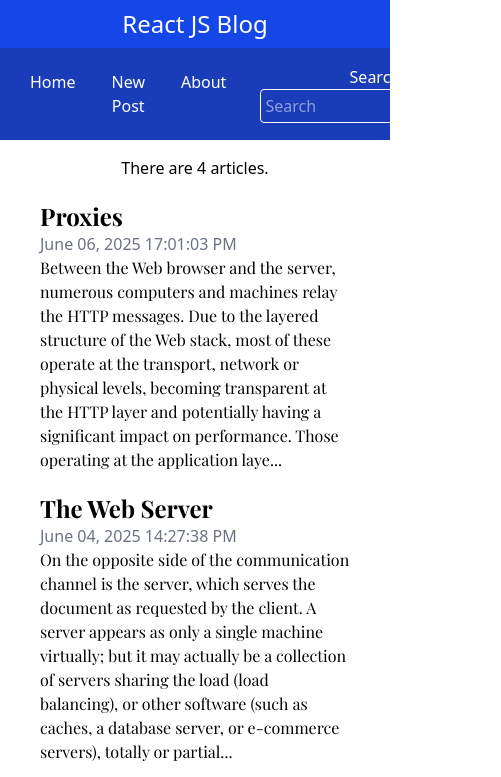
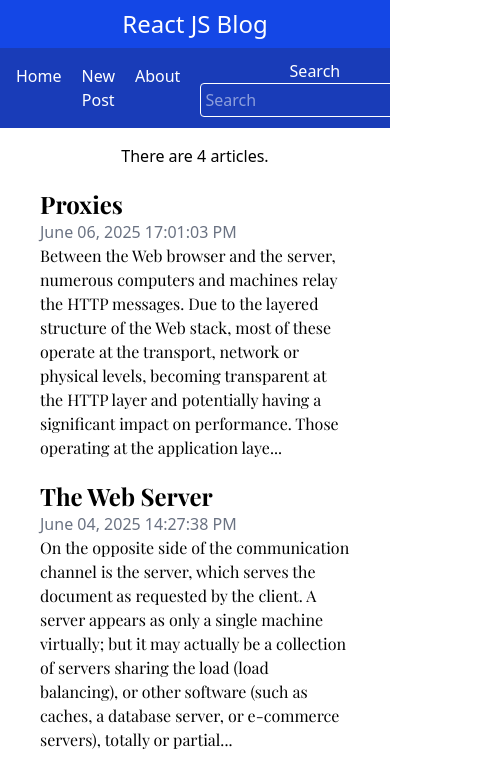
Before and after one commit to tiubarore/react-blog, a React (Vite) app: page / in a window 390 px wide. Shown: the top 777 px of the page, 501 px wide, since content can reach past the window. Built offline with nearby package versions, Linux system fonts and the light colour scheme; a web font is replaced by a local one.

Commit message:
edit navbar

```diff
--- a/src/components/Nav.jsx
+++ b/src/components/Nav.jsx
@@ -3,14 +3,14 @@
 function Nav({ search, setSearch }) {
   return (
     <nav className="text-center bg-blue-800 text-white p-2 flex">
-      <ul className="flex gap-2 justify-center p-2 mx-auto">
-        <li className="hover:bg-blue-400 p-1.5 rounded mx-2">
+      <ul className="flex sm:gap-3 gap-5  justify-center p-2 mx-auto">
+        <li className="hover:bg-blue-400 lg:p-1.5  rounded sm:mx-1.5 lg:mx-2">
           <Link to="/">Home</Link>
         </li>
-        <li className="hover:bg-blue-400 p-1.5 rounded mx-2">
+        <li className="hover:bg-blue-400 lg:p-1.5 rounded  sm:mx-1.5 lg:mx-">
           <Link to="/post">New Post</Link>
         </li>
-        <li className="hover:bg-blue-400 p-1.5 rounded mx-2">
+        <li className="hover:bg-blue-400 lg:p-1.5 rounded  sm:mx-1.5 lg:mx-2">
           <Link to="/about">About</Link>
         </li>
       </ul>
@@ -19,7 +19,9 @@
         className="searchForm self-center mx-auto"
         onSubmit={(e) => e.preventDefault()}
       >
-        <label htmlFor="search">Search</label>
+        <label htmlFor="search" className="">
+          Search
+        </label>
         <input
           className="border ml-3 p-1 rounded"
           type="text"
```
